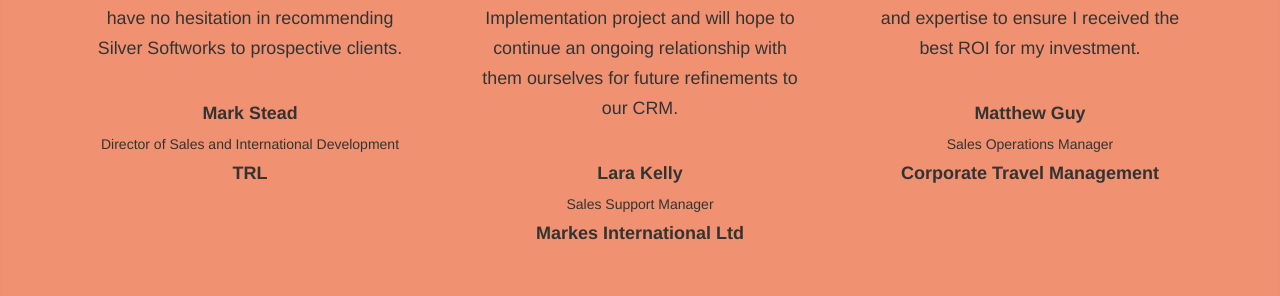
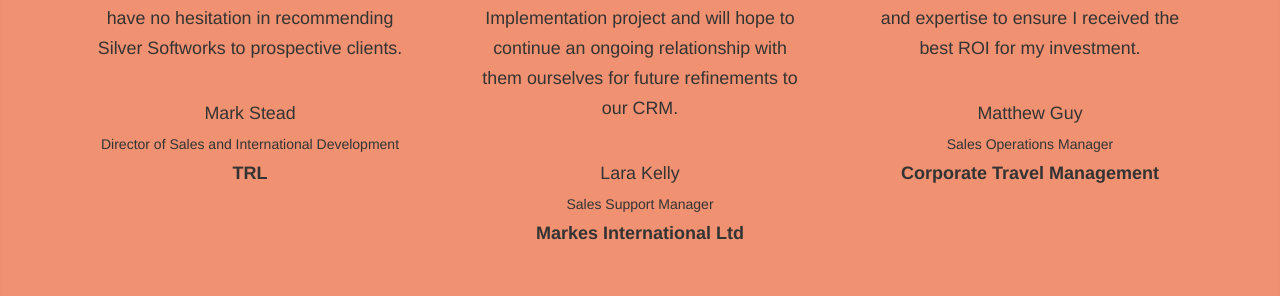
Before and after one commit to ThomasDavidPacker/Silver-Softworks, a Jekyll site: the page built from index.html, in a window 1280 px wide and 900 px high, scrolled down 1172 px. Shown: the part 154-450 px from the top of the window. Built offline with Jekyll 4.4.1, drawn with Linux system fonts in a browser that asks for light colours.

Commit message:
Minor updates
Minor updates

```diff
--- a/_layouts/default.html
+++ b/_layouts/default.html
@@ -29,7 +29,7 @@
 	<div class="jumbotron shadow" id="c_jumbotron_full_width">
 		<div class="container">
 			<div class="row">
-				<img src="/images/silversoftworks/cloud-grey-shadowed.png" class="c_content_image_center c_content_image_client_logos" style="width: 75px">
+				<img src="/images/silversoftworks/cloud-grey-shadowed.png" class="c_content_image_center c_content_image_client_logos" style="width: 50px">
 			</div>
 		</div>
 	</div>
--- a/index.html
+++ b/index.html
@@ -108,7 +108,7 @@
 					<div class="c_section_content_center">
 						<br>
 						<p ><small>I’ve been extremely satisfied with the service and support TRL has received. I have no hesitation in recommending Silver Softworks to prospective clients.</small></p><br>
-						<p class="c_reviewer_name"><small><strong>Mark Stead</strong><br><span class="c_job_title">Director of Sales and International Development</span><br><span class="c_company_name">TRL</span></small></p>
+						<p class="c_reviewer_name"><small>Mark Stead<br><span class="c_job_title">Director of Sales and International Development</span><br><span class="c_company_name">TRL</span></small></p>
 					</div>
 				</div>
 				<div class="col-md-4">
@@ -122,7 +122,7 @@
 					</div>
 					<div class="c_section_content_center">
 						<p><small>We would strongly recommend Silver Softworks for a Salesforce Implementation project and will hope to continue an ongoing relationship with them ourselves for future refinements to our CRM.</small></p><br>
-						<p class="c_reviewer_name"><small><strong>Lara Kelly</strong><br><span class="c_job_title">Sales Support Manager</span><br><span class="c_company_name">Markes International Ltd</span></small></p>
+						<p class="c_reviewer_name"><small>Lara Kelly<br><span class="c_job_title">Sales Support Manager</span><br><span class="c_company_name">Markes International Ltd</span></small></p>
 					</div>
 				</div>
 				<div class="col-md-4">
@@ -137,7 +137,7 @@
 					<br>
 					<div class="c_section_content_center">
 						<p><small>Silver Softworks offer an efficient, first class service, contributing with insights and expertise to ensure I received the best ROI for my investment.</small></p><br>
-						<p class="c_reviewer_name"><small><strong>Matthew Guy</strong><br><span class="c_job_title">Sales Operations Manager</span><br><span class="c_company_name">Corporate Travel Management</span></small></p>
+						<p class="c_reviewer_name"><small>Matthew Guy<br><span class="c_job_title">Sales Operations Manager</span><br><span class="c_company_name">Corporate Travel Management</span></small></p>
 					</div>
 				</div>
 			</div>
```
